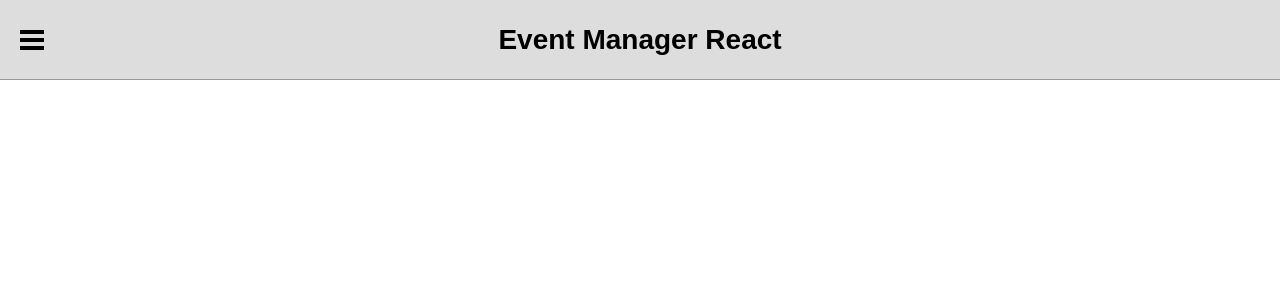
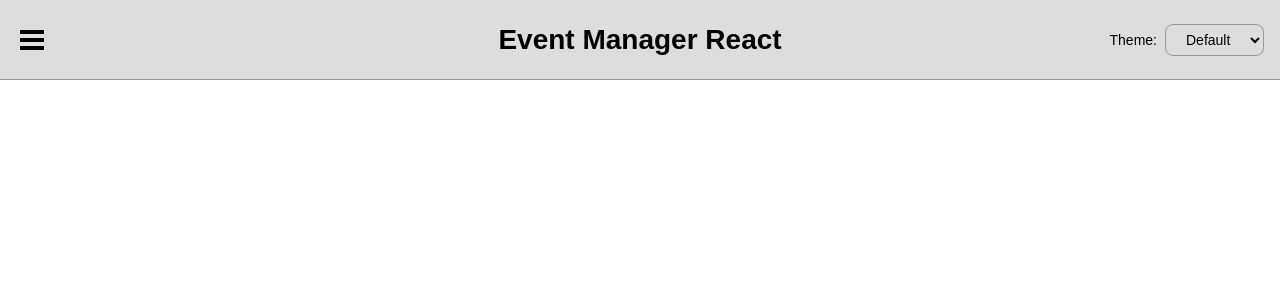
Before and after one commit to daxadal/event-manager-react, a React (Create React App) app: page / in a window 1280 px wide. Shown: the top 300 px of the page. Built offline with nearby package versions, Linux system fonts and the light colour scheme.

Commit message:
Create PalleteSelector and place in Toolbar

```diff
--- a/src/App.tsx
+++ b/src/App.tsx
@@ -1,13 +1,17 @@
-import React from "react";
+import React, { useState } from "react";
 import styled, { ThemeProvider } from "styled-components";
 import { Normalize } from "styled-normalize";
 
 import GlobalStyle from "./GlobalStyle";
-import { lightTheme } from "./themes";
+import { darkTheme, lightTheme } from "./themes";
 
 import Toolbar from "./components/base/Toolbar";
 
 import { ReactComponent as ThreeBarsIcon } from "./assets/three-bars.svg";
+
+import PalletteSelector, { Pallettes } from "./components/PalletteSelector";
+
+import { checkEnumExhausted } from "./constants-types";
 
 const AppToolbar = styled(Toolbar)`
   display: flex;
@@ -41,9 +45,25 @@ const ContentPage = styled.div<{ marginTop: number }>`
 
 export default function App() {
   const toolbarHeight = 80;
+  const prefersDark = window.matchMedia("(prefers-color-scheme: dark)").matches;
+
+  const [pallette, setPallette] = useState(Pallettes.DEFAULT);
+
+  const getThemeFromPallette = (newPallette: Pallettes) => {
+    switch (newPallette) {
+      case Pallettes.LIGHT:
+        return lightTheme;
+      case Pallettes.DARK:
+        return darkTheme;
+      case Pallettes.DEFAULT:
+        return prefersDark ? darkTheme : lightTheme;
+      default:
+        return checkEnumExhausted(newPallette);
+    }
+  };
 
   return (
-    <ThemeProvider theme={lightTheme}>
+    <ThemeProvider theme={getThemeFromPallette(pallette)}>
       <Normalize />
       <GlobalStyle />
 
@@ -52,7 +72,9 @@ export default function App() {
           <ThreeBarsIcon />
         </ToolbarLeft>
         <h1>Event Manager React</h1>
-        <ToolbarRight />
+        <ToolbarRight>
+          <PalletteSelector value={pallette} onChange={setPallette} />
+        </ToolbarRight>
       </AppToolbar>
 
       <ContentPage marginTop={toolbarHeight}>{/* TODO */}</ContentPage>
--- /dev/null
+++ b/src/components/PalletteSelector.tsx
@@ -0,0 +1,31 @@
+import React from "react";
+
+import Selector from "./base/Selector";
+
+export enum Pallettes {
+  DEFAULT = "default",
+  LIGHT = "light",
+  DARK = "dark",
+}
+
+interface PalletteSelectorProps {
+  value: Pallettes;
+  onChange: (value: Pallettes) => void;
+}
+
+export default function PalletteSelector(props: PalletteSelectorProps) {
+  const { value, onChange } = props;
+
+  return (
+    <Selector
+      id="themeSelector"
+      tagText="Theme: "
+      value={value}
+      onChange={onChange}
+    >
+      <option value={Pallettes.DEFAULT}>Default</option>
+      <option value={Pallettes.LIGHT}>Light</option>
+      <option value={Pallettes.DARK}>Dark</option>
+    </Selector>
+  );
+}
--- /dev/null
+++ b/src/constants-types.ts
@@ -0,0 +1,5 @@
+/* eslint-disable import/prefer-default-export */
+
+export function checkEnumExhausted(e: never): never {
+  throw new Error(`Value ${e} not contemplated`);
+}
```
